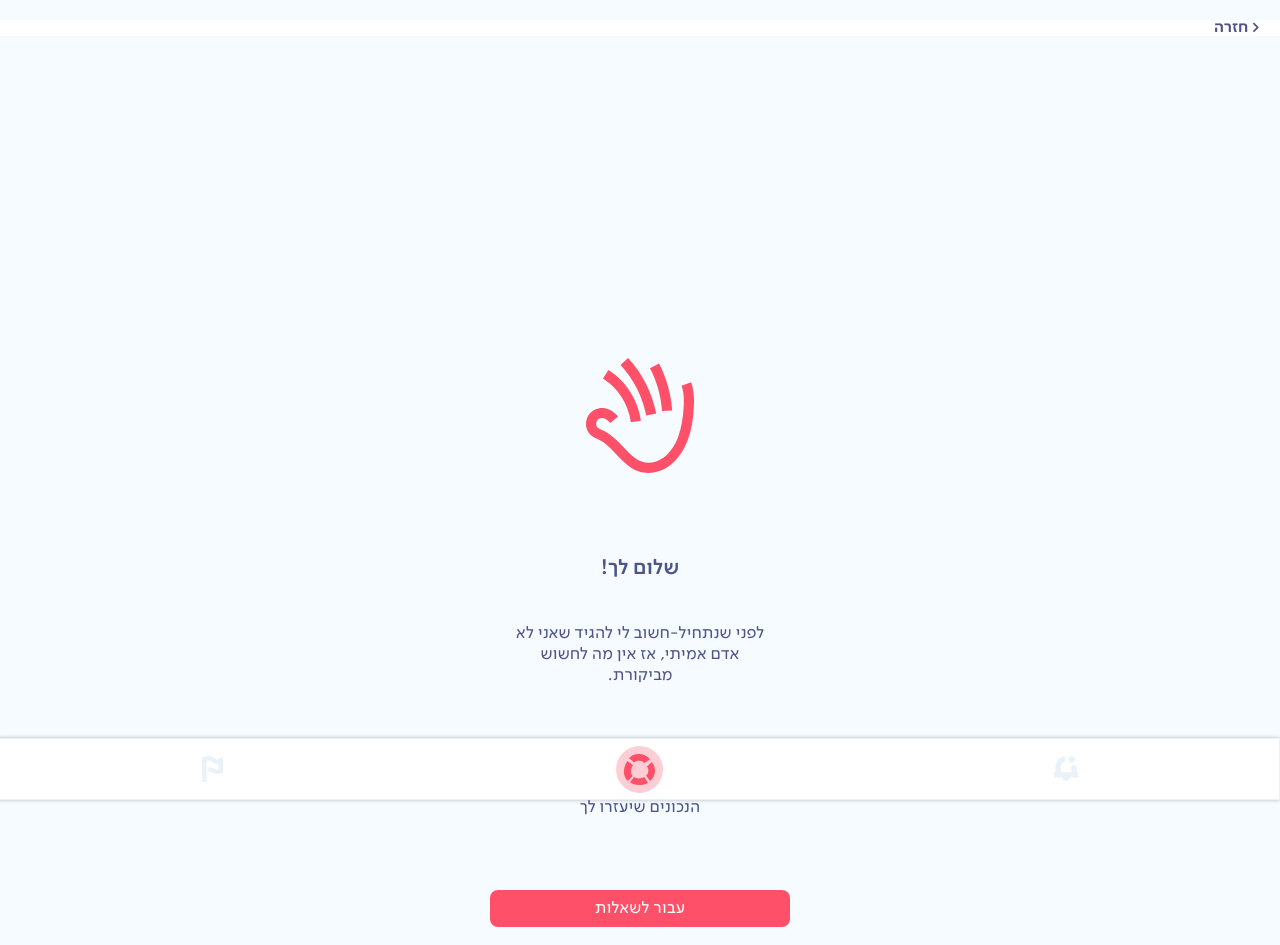
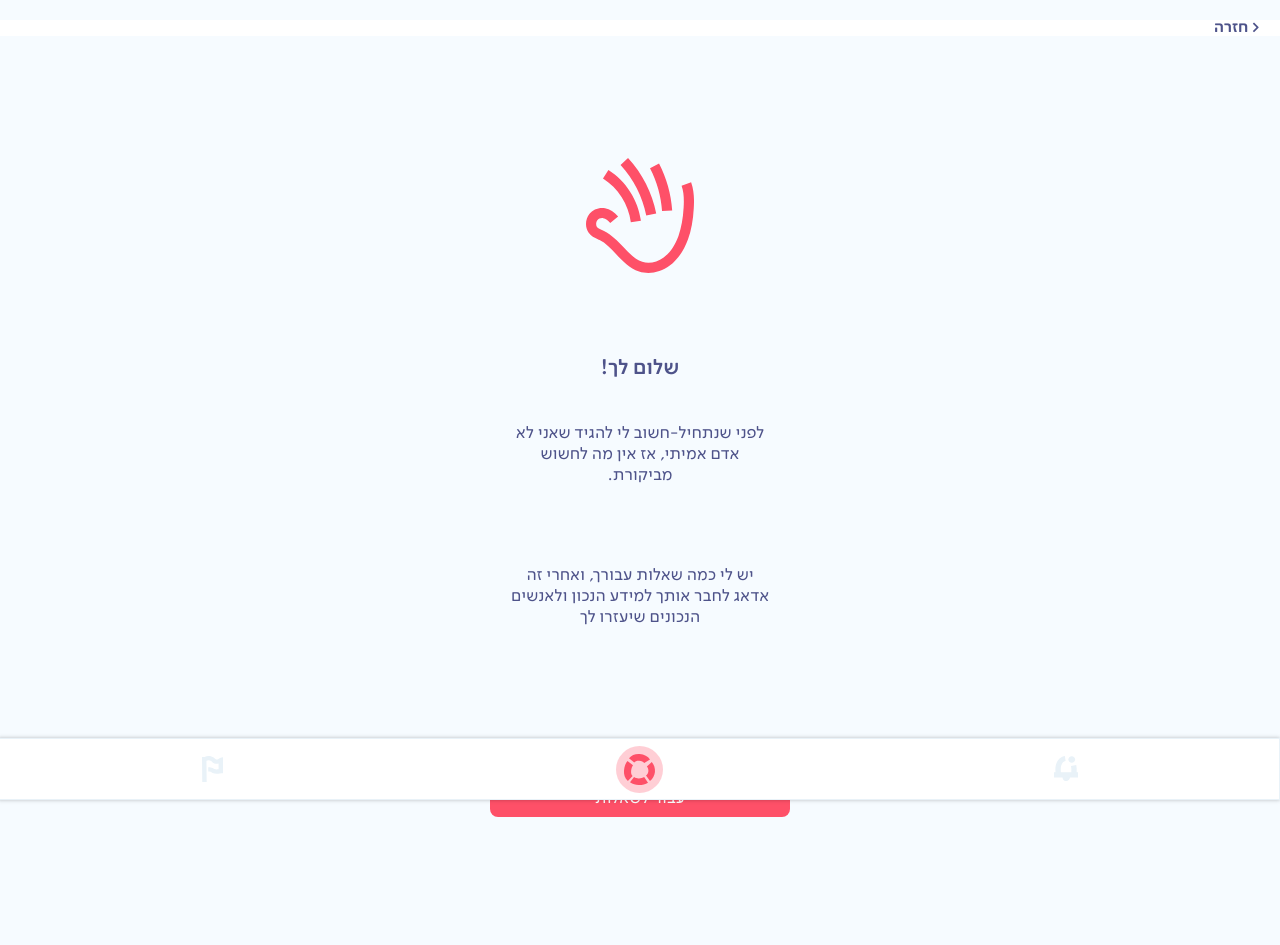
Before and after one commit to lioraVes/Link, a Next.js app: page /wizard in a window 1280 px wide. After the commit the page ends 905 px from the top, so only its background shows below. Built offline with nearby package versions, Linux system fonts and the light colour scheme.

Commit message:
updated margins

```diff
--- a/app/wizard/components/ChoicePage.tsx
+++ b/app/wizard/components/ChoicePage.tsx
@@ -60,7 +60,7 @@ useEffect(() => {
 
   return (
     <div className={styles.container}>
-      <div style={{ height: "200px" }} />
+      {/* <div style={{ height: "200px" }} /> */}
 
       <div className={styles.graphicArea}>
       <img src={icon} alt="Icon" className={styles.icon} />
--- a/app/wizard/components/GuidePage.tsx
+++ b/app/wizard/components/GuidePage.tsx
@@ -28,12 +28,16 @@ const GuidePage: React.FC<GuidePageProps> = ({title, icon, contents, buttons}) =
         );
       }
       // Otherwise, render the content as a paragraph
-      return <p className={styles.explanation}>{content}</p>;
+      return <div>
+          <p className={styles.explanation}>{content}</p>
+          <div style={{ height: "10px" }} />
+        </div>
+      ;
     };
 
   return (
     <div className={styles.container}>
-      <div style={{ height: "200px" }} />
+      {/* <div style={{ height: "200px" }} /> */}
 
       <div className={styles.graphicArea}>
       <img src={icon} alt="Icon" className={styles.icon} />
@@ -46,7 +50,7 @@ const GuidePage: React.FC<GuidePageProps> = ({title, icon, contents, buttons}) =
     {/* Contents */}
     {contents.map((content) => renderContent(content))}
 
-      {/* <div style={{ height: "25px" }} /> */}
+      <div style={{ height: "70px" }} />
       {/* Buttons */}
       <div className={styles.buttonArea}>
         {buttons.map((button, index) => (
@@ -59,6 +63,8 @@ const GuidePage: React.FC<GuidePageProps> = ({title, icon, contents, buttons}) =
           </button>
         ))}
       </div>
+      <div style={{ height: "70px" }} />
+
     </div>
   );
 };
```
